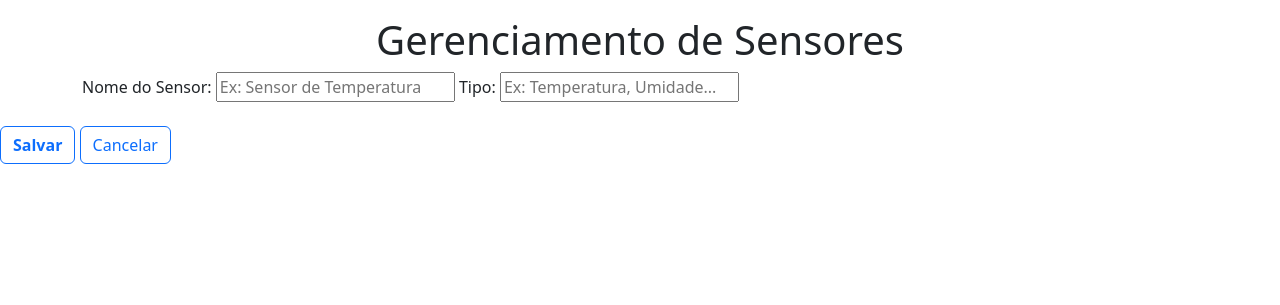
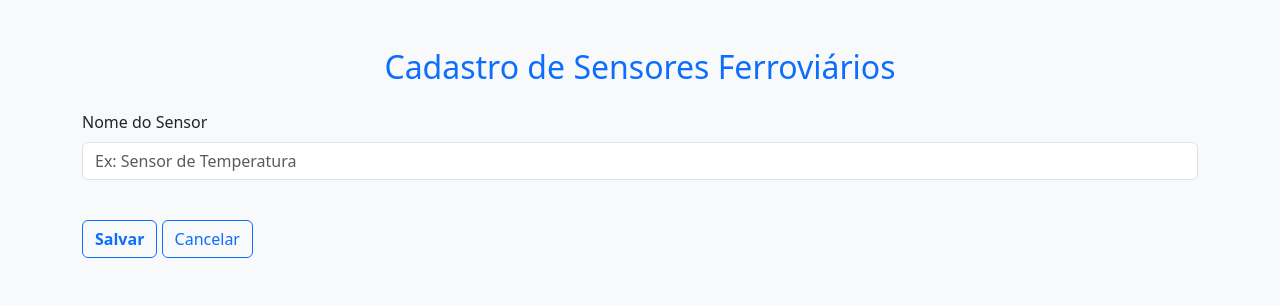
Before and after one commit to danielmuitolegal/ExpressoReal, a PHP site: page /sensores.php in a window 1280 px wide. Shown: the part 58-363 px from the top of the page. Run offline with PHP 8.4, Linux system fonts and the light colour scheme.

Commit message:
sensores classe

```diff
--- a/paginas/sensores/sensores.php
+++ b/paginas/sensores/sensores.php
@@ -35,17 +35,18 @@
 
     <form action="salvar_sensor.php" method="POST">
 
+        <!-- Nome do Sensor -->
 
+        <section id="cadastro-sensores" class="py-5 bg-light">
             <div class="container">
-            <h1 class="text-center mt-3">Gerenciamento de Sensores</h1>
-        </div>
+                <h2 class="text-center mb-4 text-primary">Cadastro de Sensores Ferroviários</h2>
+                <form action="processa_sensor.php" method="POST" class="mx-auto" style="max-width: 600px;">
 
-        <div class="container ">
-            <label for="nome">Nome do Sensor:</label>
-            <input type="text" id="nome" name="nome" placeholder="Ex: Sensor de Temperatura" maxlength="50" required>
 
-            <label for="tipo">Tipo:</label>
-            <input type="text" id="tipo" name="tipo" placeholder="Ex: Temperatura, Umidade..." maxlength="30" required>
+                    <!-- Nome do Sensor -->
+                    <div class="mb-3">
+                        <label for="nome" class="form-label">Nome do Sensor</label>
+                        <input type="text" class="form-control" id="nome" name="nome" placeholder="Ex: Sensor de Temperatura" maxlength="50" required>
                     </div>
 
 
```
Lines whose indentation alone changed are shown as unchanged.
